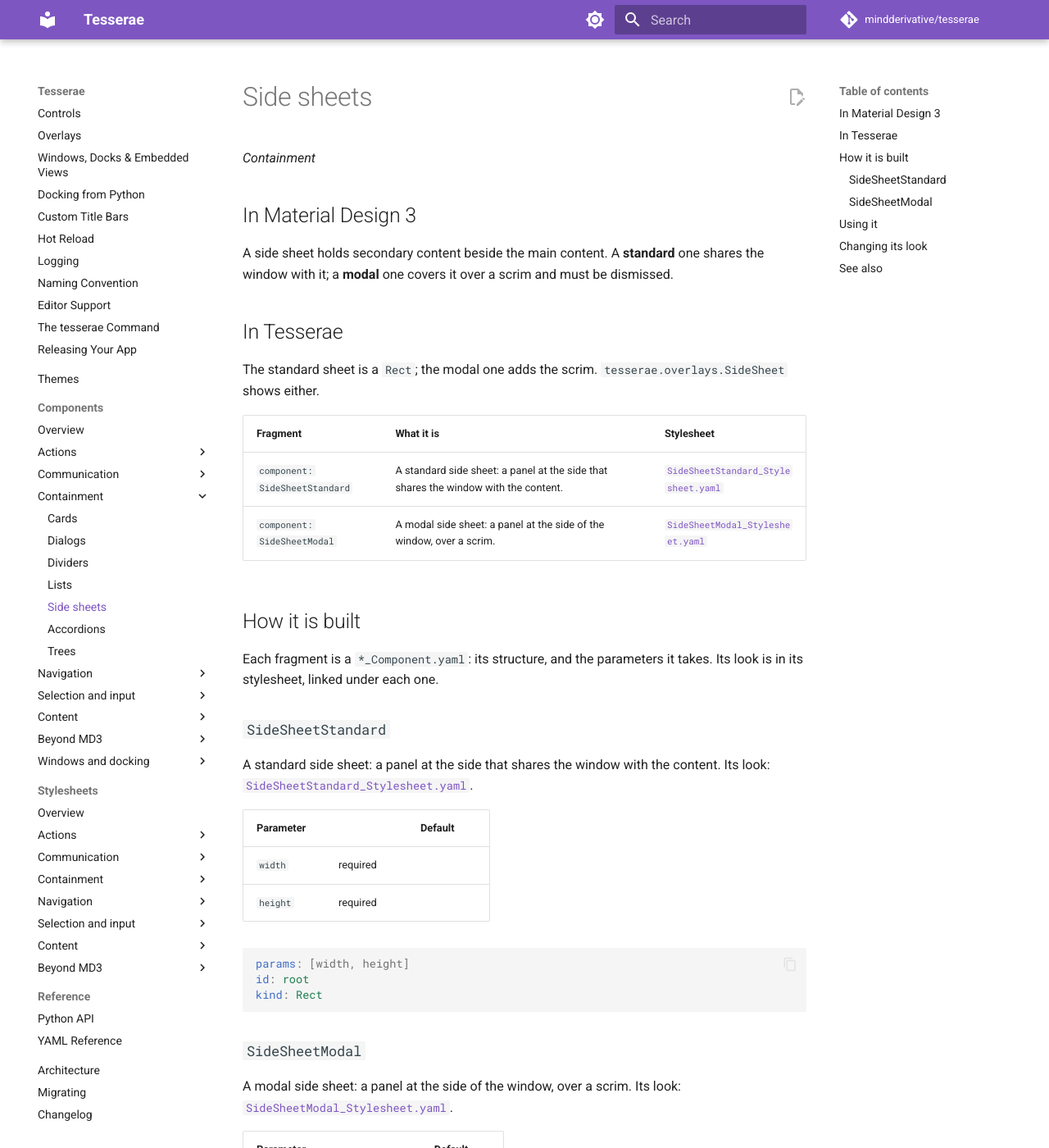
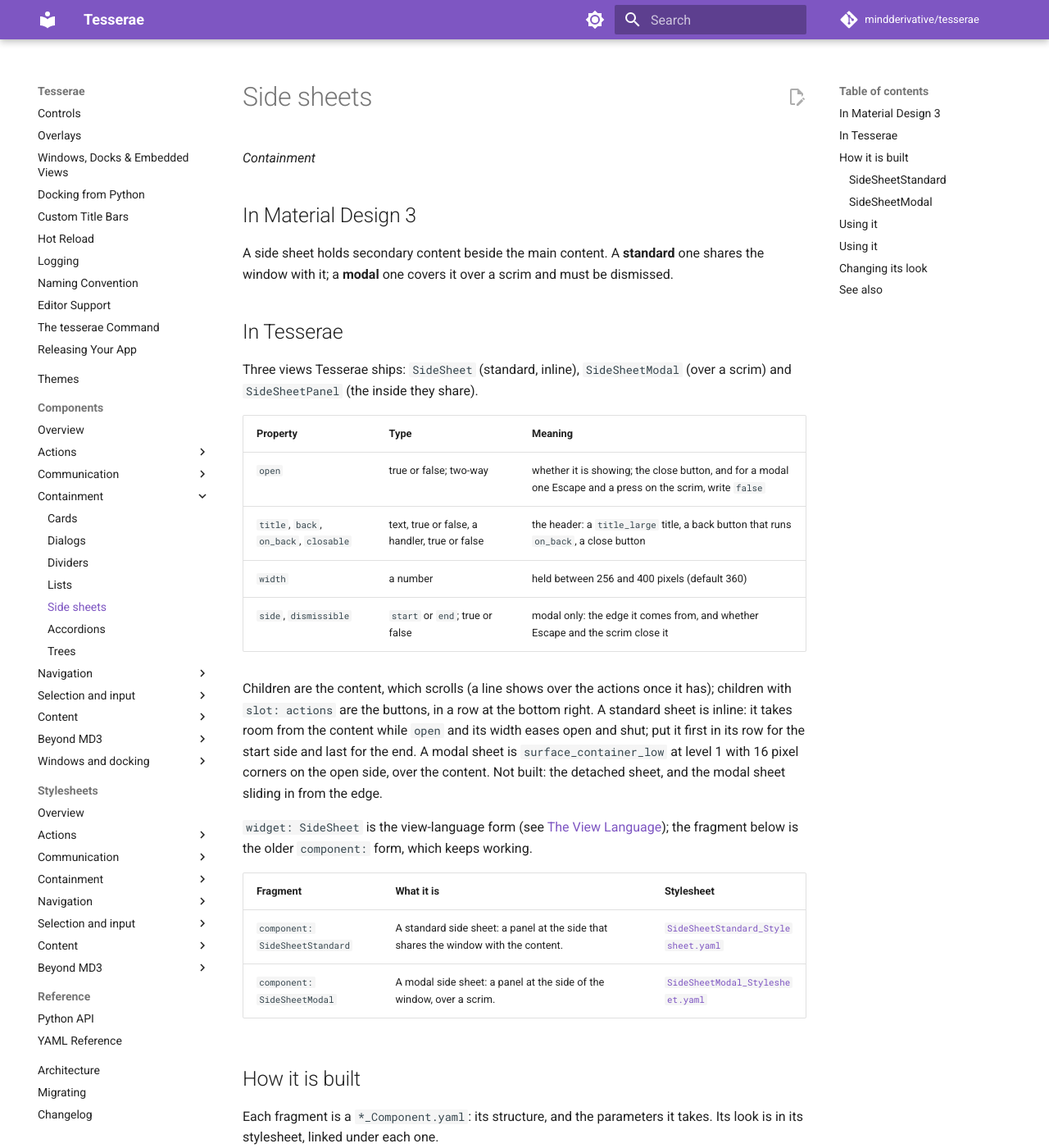
Before and after one commit to mindderivative/tesserae, an MkDocs documentation site: the page built from docs/components/side-sheets.md, in a window 1280 px wide and 1400 px high. Shown: the whole window at 82% size. Built offline with MkDocs 1.6.1 and Material for MkDocs 9.7.7, drawn with Linux system fonts in a browser that asks for light colours; comment, search, counter and statistics services are not loaded; some of the changed text lies outside the part shown.

Commit message:
0.5.0 #154 #155: SideSheet, SideSheetModal and SideSheetPanel, shipped views (a title, back and close, scrolling content, actions; the standard one eases its width, the modal one comes from either side)
Co-Authored-By: Claude Sonnet 5.5 <noreply@anthropic.com>

````diff
--- a/docs/components/side-sheets.md
+++ b/docs/components/side-sheets.md
@@ -9,7 +9,21 @@ a **modal** one covers it over a scrim and must be dismissed.
 
 ## In Tesserae
 
-The standard sheet is a `Rect`; the modal one adds the scrim. `tesserae.overlays.SideSheet` shows either.
+Three views Tesserae ships: `SideSheet` (standard, inline), `SideSheetModal` (over a scrim) and `SideSheetPanel` (the inside they share).
+
+| Property | Type | Meaning |
+| --- | --- | --- |
+| `open` | true or false; two-way | whether it is showing; the close button, and for a modal one Escape and a press on the scrim, write `false` |
+| `title`, `back`, `on_back`, `closable` | text, true or false, a handler, true or false | the header: a `title_large` title, a back button that runs `on_back`, a close button |
+| `width` | a number | held between 256 and 400 pixels (default 360) |
+| `side`, `dismissible` | `start` or `end`; true or false | modal only: the edge it comes from, and whether Escape and the scrim close it |
+
+Children are the content, which scrolls (a line shows over the actions once it has); children with `slot: actions` are the buttons, in a row at the bottom right.
+A standard sheet is inline: it takes room from the content while `open` and its width eases open and shut; put it first in its row for the start side and last for
+the end. A modal sheet is `surface_container_low` at level 1 with 16 pixel corners on the open side, over the content. Not built: the detached sheet, and the modal
+sheet sliding in from the edge.
+
+`widget: SideSheet` is the view-language form (see [The View Language](../guide/view-language.md)); the fragment below is the older `component:` form, which keeps working.
 
 | Fragment | What it is | Stylesheet |
 | --- | --- | --- |
@@ -56,17 +70,21 @@ children:
 
 ## Using it
 
-In a view:
+```yaml
+name: editor
+widget: Container
+style: {flex_direction: horizontal, width: 720, height: 420}
+children:
+  - {widget: Container, name: page, style: {flex: fill, height: 100%}}
+  - widget: SideSheet
+    open: "{{ filtering }}"
+    title: Filters
+    children:
+      - {widget: Switch, label: Only mine}
+      - {widget: Button, slot: actions, label: Apply, handlers: {on_click: apply}}
+```
 
-```yaml
-# Home_View.yaml
-id: root
-kind: Container
-children:
-  - id: filters
-    component: SideSheetStandard
-    with: {width: 280, height: 400}
-```
+## Using it
 
 In Python:
 
--- /dev/null
+++ b/src/tesserae/views/SideSheet_Stylesheet.yaml
@@ -0,0 +1,5 @@
+# The look of the standard side sheet: a `surface` column with a 1 pixel outline_variant line on the edge facing the content.
+styles:
+  - widget: SideSheet
+    style:
+      background: surface
````
Also changed, not shown: design/yaml-language.md (+1 -0 lines), docs/changelog.md (+1 -0 lines), src/tesserae/views/SideSheetModal_Stylesheet.yaml (added, +8 -0 lines), src/tesserae/views/SideSheetModal_View.yaml (added, +39 -0 lines), src/tesserae/views/SideSheetPanel_Stylesheet.yaml (added, +7 -0 lines), src/tesserae/views/SideSheetPanel_View.yaml (added, +43 -0 lines), src/tesserae/views/SideSheet_View.yaml (added, +31 -0 lines), 2 other files.
